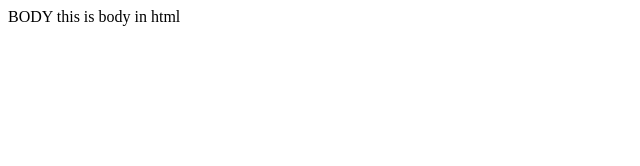
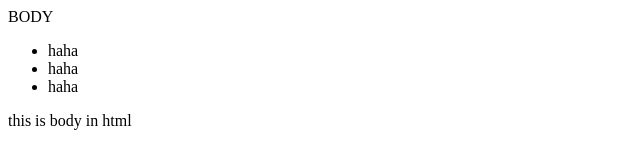
Before and after one commit to ihsan-rosli/learn-git, a plain HTML site: page index.html in a window 1280 px wide. Shown: the whole page, without its empty margins (0-640 px from the left). Drawn offline with Linux system fonts and the light colour scheme.

Commit message:
html ul li

```diff
--- a/index.html
+++ b/index.html
@@ -7,7 +7,13 @@
 </head>
 <body>
     BODY
+    <ul>
+        <li>haha</li>
+        <li>haha</li>
 
+        <li>haha</li>
+
+    </ul>
     this is body in html
 </body>
 </html>
```
